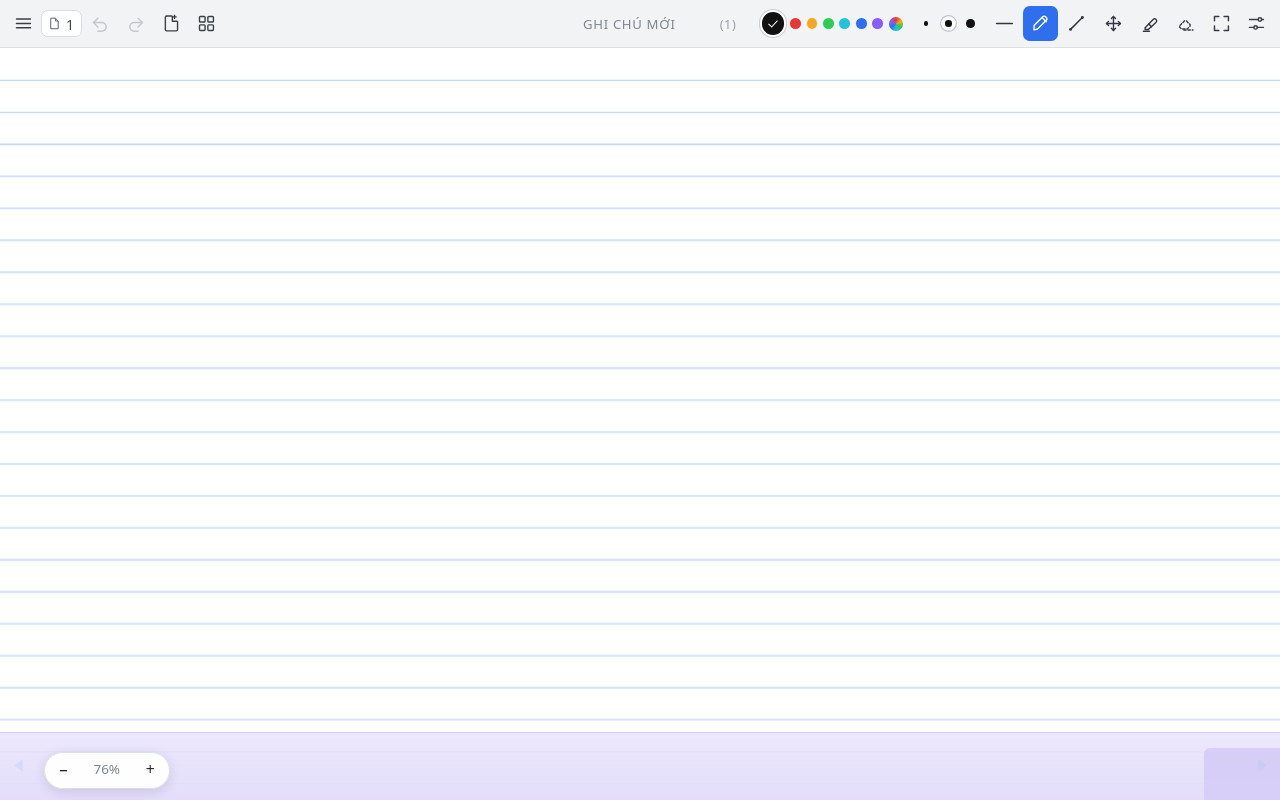
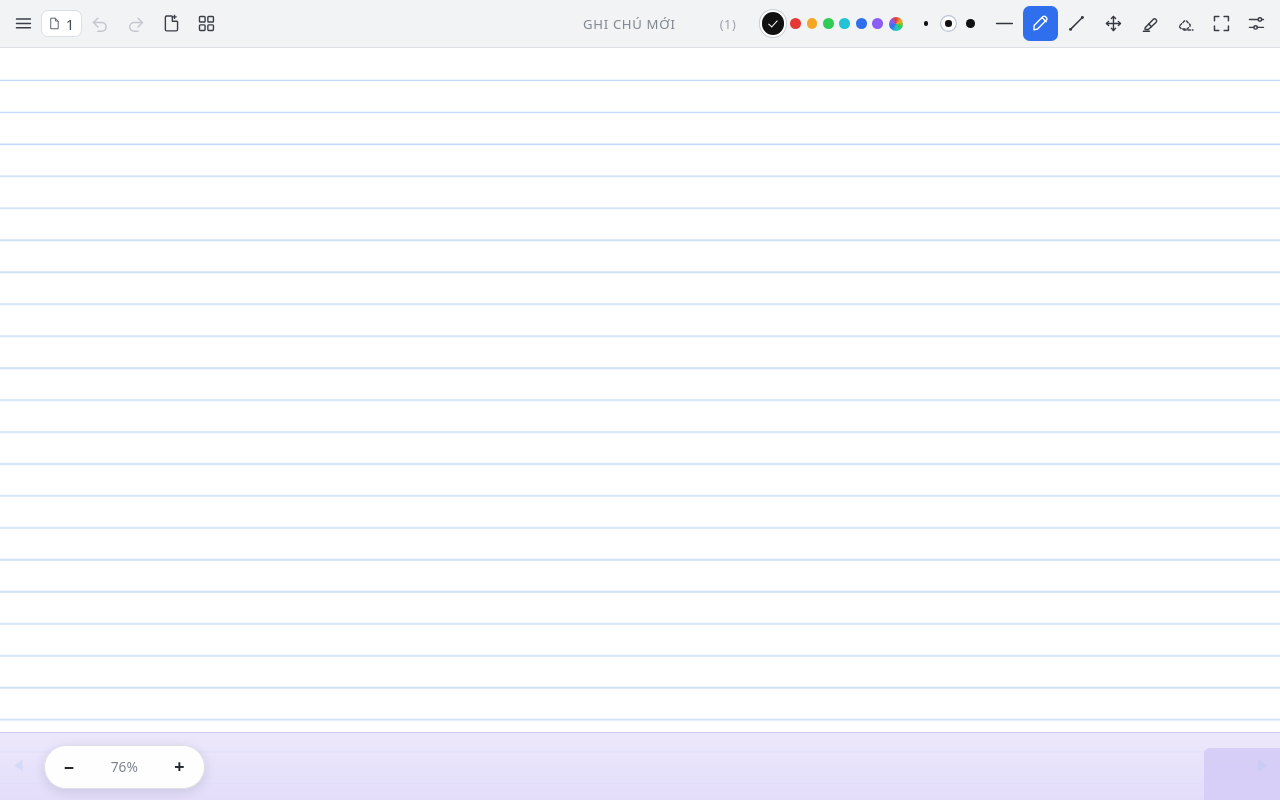
Before and after one commit to nguyenducanha50-pixel/inknote, a plain HTML site: page index.html in a window 1280 px wide. Drawn offline with Linux system fonts and the light colour scheme.

Commit message:
Zoom pill: tap or hold on any input, bigger hit areas, and the deep-zoom slice tracks the scroll instantly

```diff
--- a/css/styles.css
+++ b/css/styles.css
@@ -709,40 +709,46 @@ body {
   z-index: 20;
   display: flex;
   align-items: center;
-  gap: 2px;
-  height: calc(32px * var(--ui));
-  padding: 0 calc(3px * var(--ui));
+  gap: calc(3px * var(--ui));
+  height: calc(38px * var(--ui));
+  padding: 0 calc(4px * var(--ui));
   font-size: calc(13px * var(--ui));
-  background: rgba(255, 255, 255, 0.94);
+  background: rgba(255, 255, 255, 0.96);
   border: 1px solid var(--line);
   border-radius: 999px;
   box-shadow: 0 3px 12px rgba(24, 34, 54, 0.13);
   user-select: none;
   -webkit-user-select: none;
+  touch-action: manipulation;
+  -webkit-tap-highlight-color: transparent;
 }
 
 .zoom-dock button {
   display: grid;
   place-items: center;
-  min-width: calc(26px * var(--ui));
-  height: calc(26px * var(--ui));
+  min-width: calc(34px * var(--ui));
+  height: calc(32px * var(--ui));
   padding: 0;
   font: inherit;
-  font-size: 1.05em;
+  font-size: 1.2em;
+  font-weight: 600;
   line-height: 1;
   color: var(--text);
   background: transparent;
   border: 0;
   border-radius: 999px;
   cursor: pointer;
+  touch-action: manipulation;
+  -webkit-tap-highlight-color: transparent;
 }
 
 .zoom-dock button:hover { color: var(--accent); background: var(--accent-soft); }
-.zoom-dock button:active { background: #dce8fd; }
+.zoom-dock button:active { background: #dce8fd; transform: scale(0.94); }
 
 .zoom-dock .dock-pct {
-  min-width: calc(46px * var(--ui));
-  font-size: 0.9em;
+  min-width: calc(56px * var(--ui));
+  font-size: 0.92em;
+  font-weight: 500;
   color: var(--muted);
   font-variant-numeric: tabular-nums;
 }
```
